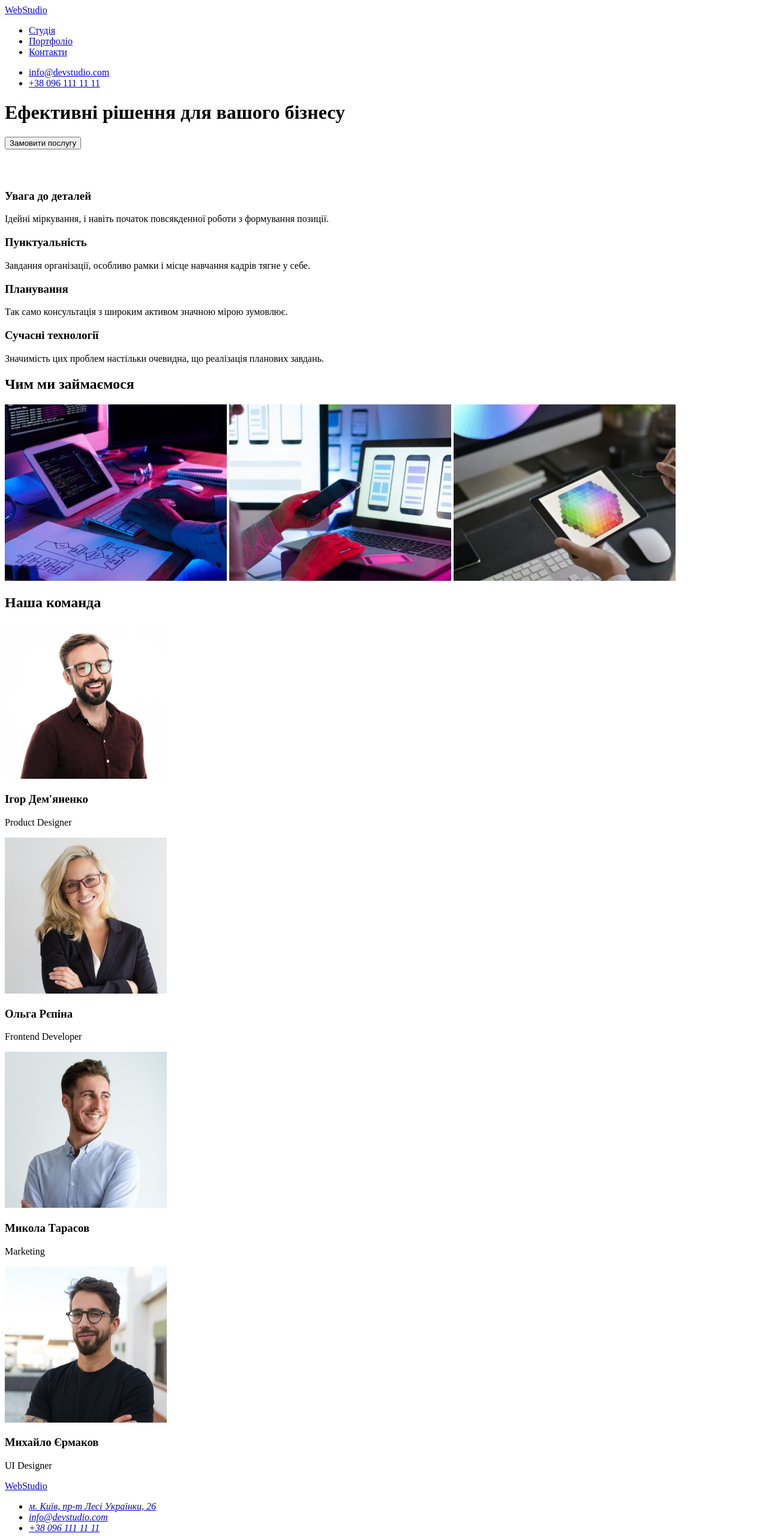
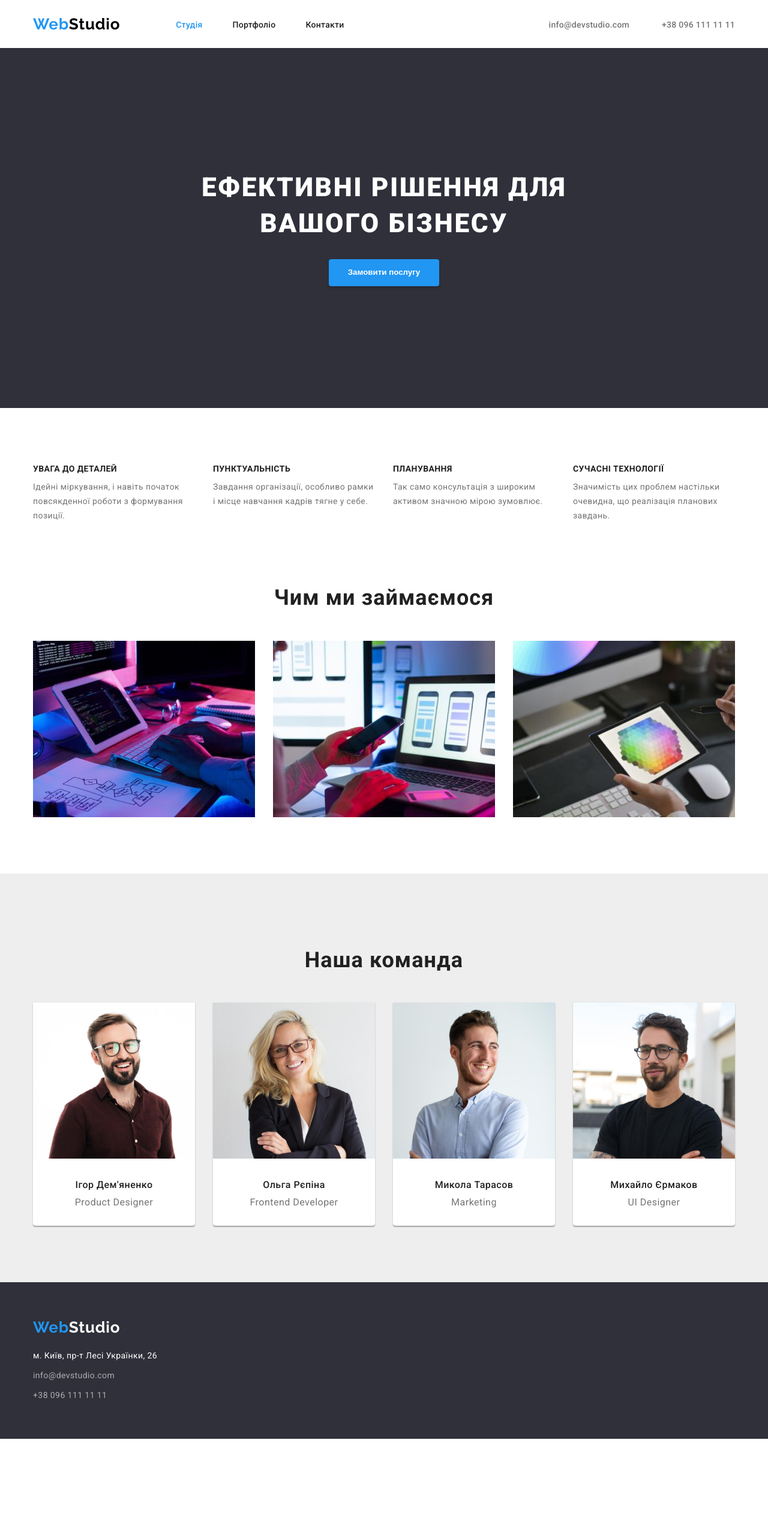
Before and after one commit to Broman3113/goit-markup-hw-08, a plain HTML site: page index.html in a window 1280 px wide. Shown: the whole page at 60% size. After the commit the page ends 2398 px from the top, so only its background shows below. Drawn offline with Linux system fonts and the light colour scheme.

Commit message:
Complete lesson 2

```diff
--- a/css/styles.css
+++ b/css/styles.css
@@ -0,0 +1,324 @@
+:root{
+    --text-primary: #212121;
+    --text-secondary: #757575;
+    --color-active: #2196F3;
+    --color-white: #fff;
+    --bg-grey: #eee;
+    --bg-dark: #2F303A;
+    --btn-color: #F5F4FA;
+}
+
+body{
+    margin: 0;
+    font-family: 'Roboto', sans-serif;
+    color: var(--text-primary);
+    background-color: var(--color-white);
+}
+.container {
+    max-width: 1170px;
+    margin: 0 auto;
+}
+
+.logo-link{
+    color: #000;
+    font: 700 26px 'Raleway', sans-serif;
+    text-decoration: none;
+    line-height: 1.1923;
+    letter-spacing: 0.03em;
+}
+.logo-link .logo-link-secondary{
+    color: var(--color-active);
+}
+.divider{
+    width: 100%;
+    height: 1px;
+    background-color: transparent;
+    margin: 0;
+    border: none;
+    border-bottom: 2px solid #ECECEC;
+}
+.header .upperHeader{
+    height: 80px;
+    padding: 0;
+    display: flex;
+    align-items: center;
+}
+.header .upperHeader .logo-link {
+    margin-right: 93px;
+}
+.header .upperHeader .nav{
+    display: inline-block;
+}
+.header .upperHeader .nav ul{
+    margin: 0;
+    padding: 0;
+    list-style: none;
+    display: flex;
+    gap: 50px;
+}
+.header .upperHeader .nav a, .header .upperHeader .contact-links a{
+    color: var(--text-primary);
+    text-decoration: none;
+    font-weight: 500;
+    font-size: 14px;
+    line-height: 1.1428;
+    letter-spacing: 0.02em;
+}
+.header .upperHeader .nav a:hover, .header .upperHeader .contact-links a:hover{
+    color: var(--color-active);
+}
+.active-link{
+    color: var(--color-active) !important;
+}
+.header .upperHeader .contact-links{
+    display: inline-block;
+    margin-left: auto;
+    padding: 0;
+    list-style: none;
+}
+.header .upperHeader .contact-links li{
+    display: inline-block;
+}
+.header .upperHeader .contact-links li a{
+    color: var(--text-secondary);
+}
+.header .upperHeader .contact-links li a:hover{
+    color: var(--color-active);
+}
+.header .upperHeader .contact-links li:first-child{
+    margin-right: 50px;
+}
+
+.header .hero{
+    height: 600px;
+    background-color: var(--bg-dark);
+    display: flex;
+    justify-content: center;
+    align-items: center;
+    text-align: center;
+}
+
+.header .hero-content .studio-title {
+    color: var(--color-white);
+    margin: 0 0 30px 0;
+    font-weight: 900;
+    font-size: 44px;
+    line-height: 1.363;
+    letter-spacing: 0.06em;
+    text-transform: uppercase;
+    width: 696px;
+}
+.header .hero-content .order-service{
+    padding: 10px 32px;
+    color: var(--color-white);
+    border: none;
+    background-color: var(--color-active);
+    box-shadow: 0 4px 4px rgba(0, 0, 0, 0.15);
+    border-radius: 4px;
+    font-weight: 700;
+    line-height: 1.875;
+    cursor: pointer;
+}
+.header .hero-content .order-service:hover{
+    background-color: #188CE8;
+}
+
+
+/* Advantages section */
+.advantages{
+    padding: 94px 0;
+}
+.advantages .advantages-title{
+    visibility: hidden;
+    height: 0;
+    margin: 0;
+}
+.advantages .advantages-wrapper{
+    display: grid;
+    grid-template-columns: repeat(4, 1fr);
+    gap: 30px;
+}
+.advantages .advantage .advantage-title{
+    margin: 0 0 10px 0;
+    font-weight: 700;
+    font-size: 14px;
+    line-height: 1.14;
+    letter-spacing: 0.03em;
+    text-transform: uppercase;
+}
+.advantages .advantage .advantage-text{
+    margin: 0 0 10px 0;
+    font-weight: 400;
+    font-size: 14px;
+    line-height: 1.714;
+    letter-spacing: 0.03em;
+    color: var(--text-secondary);
+}
+
+/* Business section */
+.business{
+    margin-bottom: 94px;
+}
+.business-title{
+    font-weight: 700;
+    font-size: 36px;
+    line-height: 1.16;
+    text-align: center;
+    letter-spacing: 0.03em;
+    margin: 0 0 50px 0;
+}
+.business-wrapper{
+    display: grid;
+    grid-template-columns: repeat(3, 1fr);
+    gap: 30px;
+}
+
+/* Team section */
+.team{
+    padding: 94px 0;
+    background-color: var(--bg-grey);
+}
+.team-title{
+    font-weight: 700;
+    font-size: 36px;
+    line-height: 1.16;
+    text-align: center;
+    letter-spacing: 0.03em;
+    margin-bottom: 50px;
+}
+.team-cards{
+    display: grid;
+    grid-template-columns: repeat(4, 1fr);
+    gap: 30px;
+
+}
+.team-card{
+    box-shadow: 0px 1px 3px rgba(0, 0, 0, 0.12), 0px 1px 1px rgba(0, 0, 0, 0.14), 0px 2px 1px rgba(0, 0, 0, 0.2);
+    border-radius: 0px 0px 4px 4px;
+    background-color: var(--color-white);
+}
+.team-card-description{
+    padding: 30px 0;
+}
+.team-card-title{
+    font-style: normal;
+    font-weight: 500;
+    font-size: 16px;
+    line-height: 1.1875;
+    text-align: center;
+    letter-spacing: 0.03em;
+    margin: 0 0 10px 0;
+}
+.team-card-text{
+    font-size: 16px;
+    line-height: 1.1875;
+    text-align: center;
+    letter-spacing: 0.03em;
+    color: var(--text-secondary);
+    margin: 0;
+}
+.team-description{
+    padding: 30px 0;
+}
+
+/* Footer */
+
+.footer{
+    padding: 60px 0;
+    background-color: var(--bg-dark);
+}
+.footer .contact-links-wrapper .logo-link{
+    color: var(--color-white);
+}
+.footer .contact-links{
+    padding: 0;
+    list-style: none;
+    margin: 20px 0 0 0;
+}
+.footer .contact-links a {
+    color: rgba(255, 255, 255, 0.6);
+    font-style: normal;
+    text-decoration: none;
+    font-weight: 400;
+    font-size: 14px;
+    line-height: 1.714;
+    letter-spacing: 0.03em;
+}
+.footer .contact-links a:hover {
+    color: var(--color-active);
+}
+.footer .contact-links li:not(:first-child){
+    margin-top: 9px;
+}
+.footer .contact-links .map-link{
+    color: var(--color-white);
+}
+
+/* Portfolio */
+
+.portfolio{
+    padding: 94px 0;
+}
+.portfolio-title{
+    visibility: hidden;
+    height: 0;
+    margin: 0;
+}
+.portfolio ul.filter-buttons-list{
+    list-style: none;
+    padding: 0;
+    display: flex;
+    justify-content: center;
+    gap: 8px;
+    margin: 0 0 50px 0;
+}
+
+.portfolio .filter-button{
+    font-family: 'Roboto', sans-serif;
+    background-color: var(--btn-color);
+    font-weight: 500;
+    font-size: 16px;
+    line-height: 1.625;
+    text-align: center;
+    letter-spacing: 0.03em;
+    border-radius: 4px;
+    border: none;
+    padding: 6px 22px;
+    transition: padding .3s ease;
+    cursor: pointer;
+}
+.portfolio .filter-button:hover, .portfolio .filter-button:active, .portfolio .btn-active{
+    box-shadow: 0px 3px 1px rgba(0, 0, 0, 0.1), 0px 1px 2px rgba(0, 0, 0, 0.08), 0px 2px 2px rgba(0, 0, 0, 0.12);
+    background-color: var(--color-active);
+    color: var(--color-white);
+    padding: 6px 25px;
+}
+
+.portfolio .projects-list{
+    padding: 0;
+    margin: 0;
+    list-style: none;
+    display: grid;
+    grid-template-columns: repeat(3, minmax(370px, 1fr));
+    gap: 30px;
+}
+.portfolio .projects-list-item{
+    border: 1px solid var(--bg-grey);
+}
+.portfolio .item-description{
+    padding: 20px 24px;
+}
+.portfolio .project-title{
+    font-weight: 700;
+    font-size: 18px;
+    line-height: 2;
+    letter-spacing: 0.06em;
+    margin: 0 0 4px 0;
+}
+.portfolio .project-text{
+    font-weight: 400;
+    line-height: 1.875;
+    letter-spacing: 0.03em;
+    color: var(--text-secondary);
+    margin: 0;
+}
--- a/index.html
+++ b/index.html
@@ -3,96 +3,131 @@
 <head>
     <meta charset="UTF-8">
     <meta http-equiv="X-UA-Compatible" content="ie=edge">
+    <link rel="preconnect" href="https://fonts.googleapis.com">
+    <link rel="preconnect" href="https://fonts.gstatic.com" crossorigin>
+    <link href="https://fonts.googleapis.com/css2?family=Raleway:wght@700&family=Roboto:wght@400;500;700;900&display=swap"
+          rel="stylesheet">
+    <link rel="stylesheet" href="./css/styles.css">
     <title>Studio</title>
 </head>
 <body>
-<header>
+<header class="header">
+    <div class="container">
         <div class="upperHeader">
-        <a href="#" class="logoLink">
-            <span>Web</span>Studio
+            <a href="#" class="logo-link">
+                <span class="logo-link-secondary">Web</span>Studio
             </a>
-        <nav>
+            <nav class="nav">
                 <ul>
-                <li><a href="#studio">Студія</a></li>
-                <li><a href="#portfolio">Портфоліо</a></li>
+                    <li><a class="active-link" href="./index.html">Студія</a></li>
+                    <li><a href="./portfolio.html">Портфоліо</a></li>
                     <li><a href="#contacts">Контакти</a></li>
                 </ul>
             </nav>
-        <ul>
+            <ul class="contact-links">
                 <li><a href="mailto:info@devstudio.com">info@devstudio.com</a></li>
                 <li><a href="tel:+380961111111">+38 096 111 11 11</a></li>
             </ul>
         </div>
+    </div>
     <div class="hero">
-        <h1>Ефективні рішення для вашого бізнесу</h1>
-        <button type="button">Замовити послугу</button>
+        <div class="container">
+            <div class="hero-content">
+                <h1 class="studio-title">Ефективні рішення для вашого бізнесу</h1>
+                <button class="order-service" type="button">Замовити послугу</button>
+            </div>
+        </div>
     </div>
 </header>
 <main>
     <section class="advantages">
-        <h2 style="visibility: hidden">Наші переваги</h2>
+        <div class="container">
+            <h2 class="advantages-title">Наші переваги</h2>
+            <div class="advantages-wrapper">
                 <div class="advantage">
-            <h3>Увага до деталей</h3>
-            <p>Ідейні міркування, і навіть початок повсякденної роботи з формування позиції.</p>
+                    <h3 class="advantage-title">Увага до деталей</h3>
+                    <p class="advantage-text">Ідейні міркування, і навіть початок повсякденної роботи з формування
+                        позиції.</p>
                 </div>
                 <div class="advantage">
-            <h3>Пунктуальність</h3>
-            <p>Завдання організації, особливо рамки і місце навчання кадрів тягне у себе.</p>
+                    <h3 class="advantage-title">Пунктуальність</h3>
+                    <p class="advantage-text">Завдання організації, особливо рамки і місце навчання кадрів тягне у
+                        себе.</p>
                 </div>
                 <div class="advantage">
-            <h3>Планування</h3>
-            <p>Так само консультація з широким активом значною мірою зумовлює.</p>
+                    <h3 class="advantage-title">Планування</h3>
+                    <p class="advantage-text">Так само консультація з широким активом значною мірою зумовлює.</p>
                 </div>
                 <div class="advantage">
-            <h3>Сучасні технології</h3>
-            <p>Значимість цих проблем настільки очевидна, що реалізація планових завдань.</p>
+                    <h3 class="advantage-title">Сучасні технології</h3>
+                    <p class="advantage-text">Значимість цих проблем настільки очевидна, що реалізація планових
+                        завдань.</p>
+                </div>
+            </div>
         </div>
     </section>
     <section class="business">
+        <div class="container">
             <h2 class="business-title">Чим ми займаємося</h2>
+            <div class="business-wrapper">
                 <img src="./images/programming.jpg" width="370" alt="Програмуємо">
                 <img src="./images/notebook.jpg" width="370" alt="Користуємося ноутбуком">
                 <img src="./images/tablet.jpg" width="370" alt="Користуємося планшетом">
+            </div>
+        </div>
     </section>
     <section class="team">
-        <h2>Наша команда</h2>
+        <div class="container">
+            <h2 class="team-title">Наша команда</h2>
             <div class="team-cards">
                 <div class="team-card">
                     <img src="images/team/teamMember1.jpg" width="270" alt="Фотографія Ігор Дем'яненко">
-                <h3>Ігор Дем'яненко</h3>
-                <p>Product Designer</p>
+                    <div class="team-card-description">
+                        <h3 class="team-card-title">Ігор Дем'яненко</h3>
+                        <p class="team-card-text">Product Designer</p>
+                    </div>
                 </div>
                 <div class="team-card">
                     <img src="images/team/teamMember2.jpg" width="270" alt="Фотографія Ольга Рєпіна">
-                <h3>Ольга Рєпіна</h3>
-                <p>Frontend Developer</p>
+                    <div class="team-card-description">
+                        <h3 class="team-card-title">Ольга Рєпіна</h3>
+                        <p class="team-card-text">Frontend Developer</p>
+                    </div>
                 </div>
                 <div class="team-card">
                     <img src="images/team/teamMember3.jpg" width="270" alt="Фотографія Микола Тарасов">
-                <h3>Микола Тарасов</h3>
-                <p>Marketing</p>
+                    <div class="team-card-description">
+                        <h3 class="team-card-title">Микола Тарасов</h3>
+                        <p class="team-card-text">Marketing</p>
+                    </div>
+
                 </div>
                 <div class="team-card">
                     <img src="images/team/teamMember4.jpg" width="270" alt="Фотографія Михайло Єрмаков">
-                <h3>Михайло Єрмаков</h3>
-                <p>UI Designer</p>
+                    <div class="team-description">
+                        <h3 class="team-card-title">Михайло Єрмаков</h3>
+                        <p class="team-card-text">UI Designer</p>
+                    </div>
+                </div>
             </div>
         </div>
     </section>
 </main>
 <footer class="footer">
+    <div class="container">
         <div class="contact-links-wrapper">
-        <a href="#" class="logoLink">
-            <span>Web</span>Studio
+            <a href="#" class="logo-link">
+                <span class="logo-link-secondary">Web</span>Studio
             </a>
             <address>
                 <ul class="contact-links">
-                <li><a href="https://goo.gl/maps/RT12ETmisq8KWsH39">м. Київ, пр-т Лесі Українки, 26</a></li>
+                    <li><a class="map-link" href="https://goo.gl/maps/RT12ETmisq8KWsH39">м. Київ, пр-т Лесі Українки, 26</a></li>
                     <li><a href="mailto:info@devstudio.com">info@devstudio.com</a></li>
                     <li><a href="tel:+380961111111">+38 096 111 11 11</a></li>
                 </ul>
             </address>
         </div>
+    </div>
 </footer>
 </body>
 </html>
```
Also changed, not shown: portfolio.html (added, +160 -0 lines), images/project/project1.jpg (added), images/project/project2.jpg (added), images/project/project3.jpg (added), images/project/project4.jpg (added), images/project/project5.jpg (added), images/project/project6.jpg (added), images/project/project7.jpg (added), images/project/project8.jpg (added), images/project/project9.jpg (added). Lines whose indentation alone changed are shown as unchanged.
